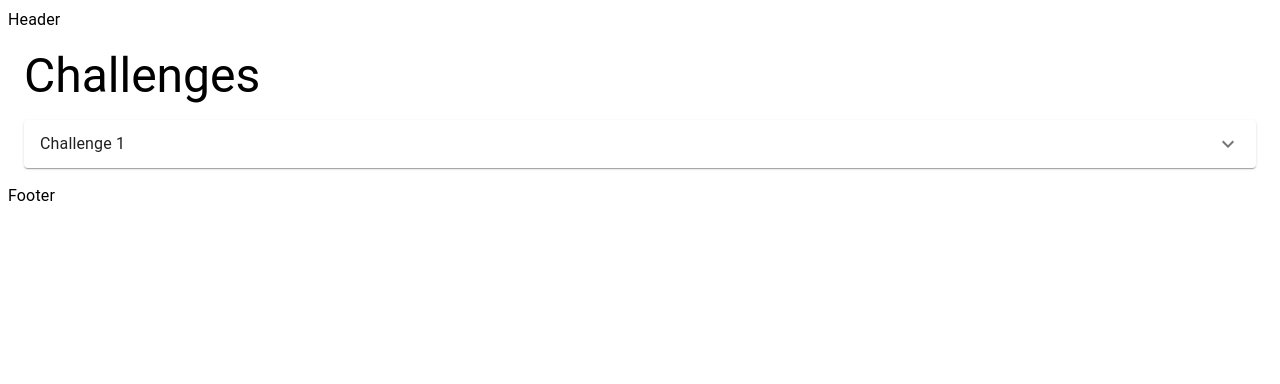
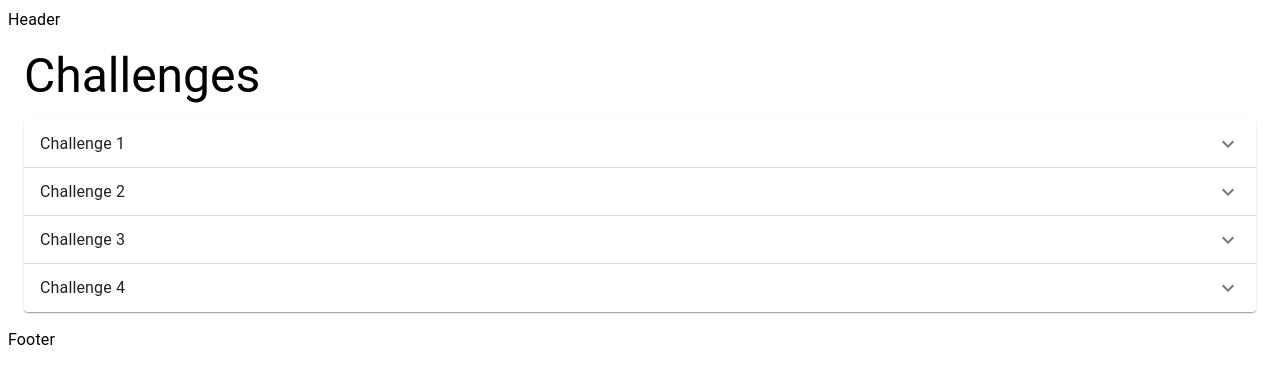
Before and after one commit to greatunihack/2021-greatunihack, a React (Create React App) app: page /dashboard/challenges in a window 1280 px wide. Shown: the top 384 px of the page. Built offline with nearby package versions, Linux system fonts and the light colour scheme.

Commit message:
create additional sample challenges

```diff
--- /dev/null
+++ b/src/pages/challenges/ChallengeData.json
@@ -0,0 +1,18 @@
+[
+    {
+        "name": "Challenge 1",
+        "description": "Lorem ipsum dolor sit amet, consectetur adipiscing elit. Nulla id massa imperdiet, luctus lectus eget, hendrerit nisi. Donec ut aliquet elit, ut molestie magna."
+    },
+    {
+        "name": "Challenge 2",
+        "description": "Lorem ipsum dolor sit amet, consectetur adipiscing elit. Vivamus euismod, risus et aliquam viverra, urna enim tincidunt quam, id ultrices nisl sem ut ante."
+    },
+    {
+        "name": "Challenge 3",
+        "description": "Lorem ipsum dolor sit amet, consectetur adipiscing elit. Nunc sit amet orci vitae nunc sagittis tristique. Sed ornare justo id ex elementum convallis."
+    },
+    {
+        "name": "Challenge 4",
+        "description": "Lorem ipsum dolor sit amet, consectetur adipiscing elit. Praesent vestibulum, leo in aliquet fringilla, augue felis tempor lacus, non posuere sapien libero eget dui."
+    }
+]
--- /dev/null
+++ b/src/pages/challenges/ChallengeListItem.tsx
@@ -0,0 +1,30 @@
+import {
+    Accordion,
+    AccordionDetails,
+    AccordionSummary,
+    Typography
+} from "@material-ui/core";
+import ExpandMoreIcon from '@material-ui/icons/ExpandMore';
+
+interface ChallengeListItemProps {
+    name: string;
+    description: string;
+}
+
+export default function ChallengeListItem(props: ChallengeListItemProps) {
+    const { name, description } = props;
+    return (
+        <Accordion>
+            <AccordionSummary
+            expandIcon={<ExpandMoreIcon />}
+            aria-controls="panel1a-content"
+            id="panel1a-header"
+            >
+                <Typography>{name}</Typography>
+            </AccordionSummary>
+            <AccordionDetails>
+                <Typography>{description}</Typography>
+            </AccordionDetails>
+        </Accordion>
+    );
+}
--- a/src/pages/challenges/index.tsx
+++ b/src/pages/challenges/index.tsx
@@ -1,11 +1,9 @@
 import {
-    Accordion,
-    AccordionDetails,
-    AccordionSummary,
     Box,
     Typography
 } from "@material-ui/core";
-import ExpandMoreIcon from '@material-ui/icons/ExpandMore';
+import ChallengeListItem from 'src/pages/challenges/ChallengeListItem';
+import challenges from 'src/pages/challenges/ChallengeData.json';
 
 export default function Challenges() {
   return (
@@ -14,20 +12,11 @@ export default function Challenges() {
           <Typography variant="h3">Challenges</Typography>
       </Box>
       <Box m={2}>
-          <Accordion>
-              <AccordionSummary
-                expandIcon={<ExpandMoreIcon />}
-                aria-controls="panel1a-content"
-                id="panel1a-header"
-              >
-                  <Typography>Challenge 1</Typography>
-              </AccordionSummary>
-              <AccordionDetails>
-                  <Typography>
-                      Lorem ipsum dolor sit amet, consectetur adipiscing elit. Suspendisse malesuada lacus ex, sit amet blandit leo lobortis eget.
-                  </Typography>
-              </AccordionDetails>
-          </Accordion>
+          {
+              challenges.map((challenge) => (
+                  <ChallengeListItem name={challenge.name} description={challenge.description} />
+              ))
+          }
       </Box>
     </>
   );
```
